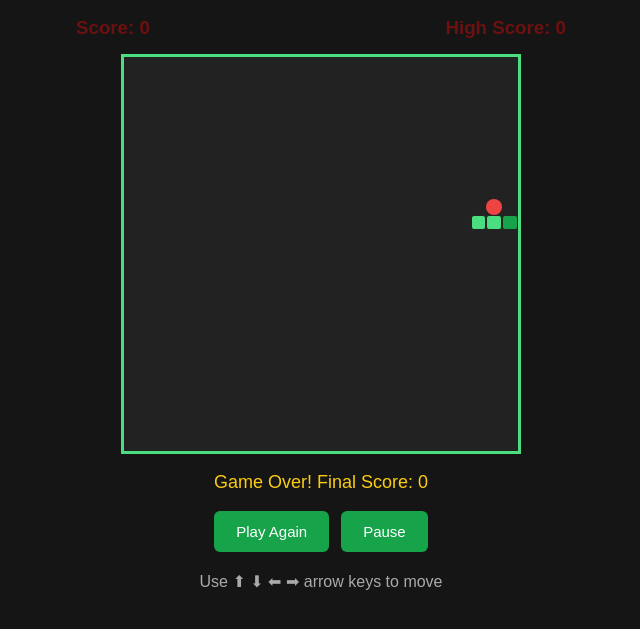
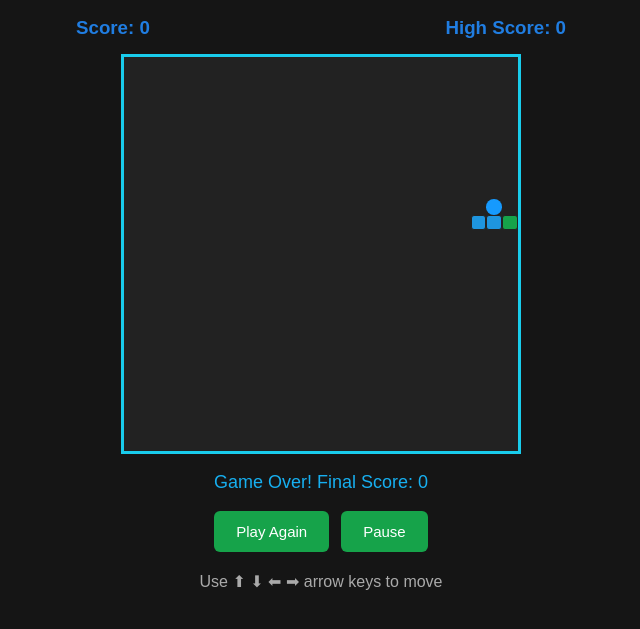
Before and after one commit to kumarharshit34144-hue/Snake-Game, a plain HTML site: page snake.html in a window 1280 px wide. Both pictures are taken after a click on the button "Start Game". Shown: the part 125-754 px from the top of the page, without its empty margins (319-959 px from the left). Drawn offline with Linux system fonts and the light colour scheme.

Commit message:
Change file name to Index.html

```diff
--- a/snake.css
+++ b/snake.css
@@ -7,7 +7,7 @@
 
 body {
     background: #151515;
-    color: rgb(109, 16, 16);
+    color: rgb(32, 125, 225);
     font-family: Arial, sans-serif;
 
     display: flex;
@@ -39,7 +39,7 @@ h1 {
     width: min(400px, 100%);
     aspect-ratio: 1;
     background: #222;
-    border: 3px solid #4ade80;
+    border: 3px solid #19ccec;
     margin: auto;
     position: relative;
     overflow: hidden;
@@ -48,7 +48,7 @@ h1 {
 .snake-part {
     width: 4%;
     height: 4%;
-    background: #4ade80;
+    background: #1e95df;
     position: absolute;
     border: 1px solid #222;
     border-radius: 3px;
@@ -61,14 +61,14 @@ h1 {
 #food {
     width: 4%;
     height: 4%;
-    background: #ef4444;
+    background: #169afe;
     border-radius: 50%;
     position: absolute;
 }
 
 #message {
     margin: 18px 0;
-    color: #facc15;
+    color: #17aff0;
     font-size: 18px;
 }
 
@@ -89,7 +89,7 @@ button {
 }
 
 button:hover {
-    background: #15803d;
+    background: #16baec;
 }
 
 .instructions {
```
